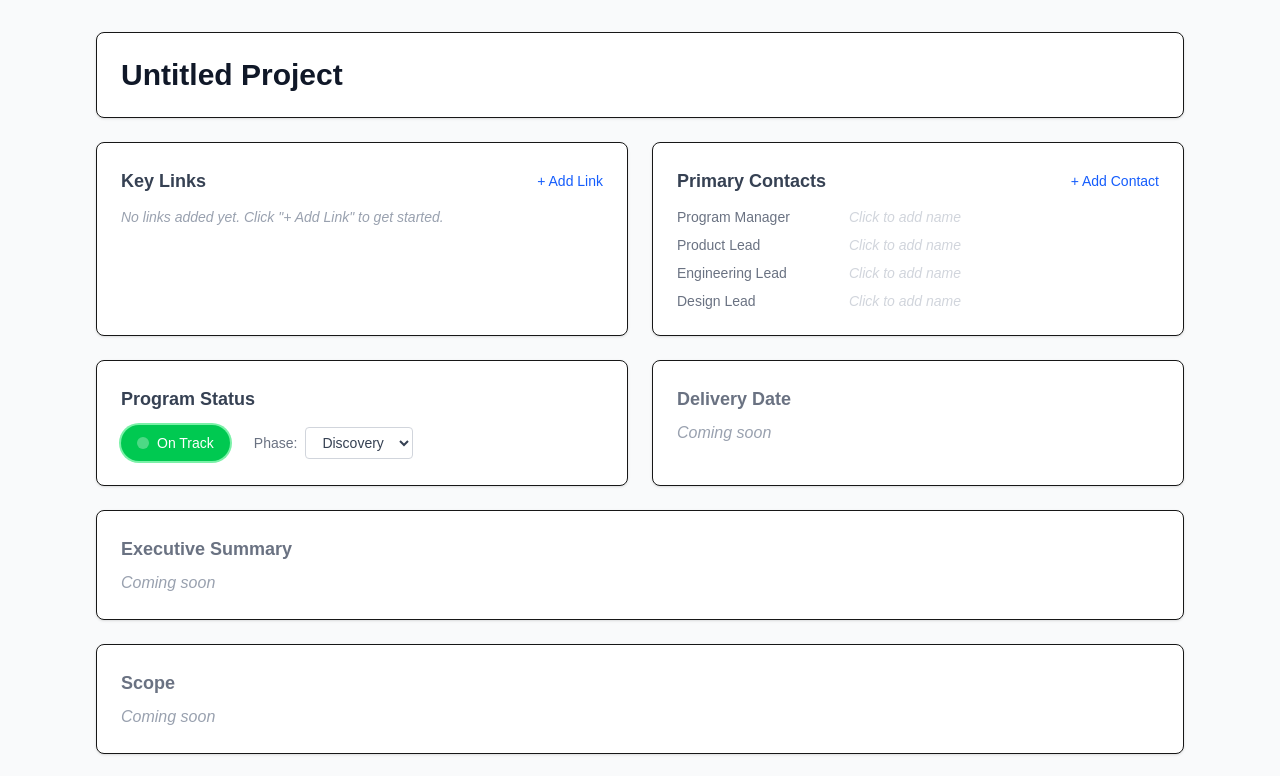
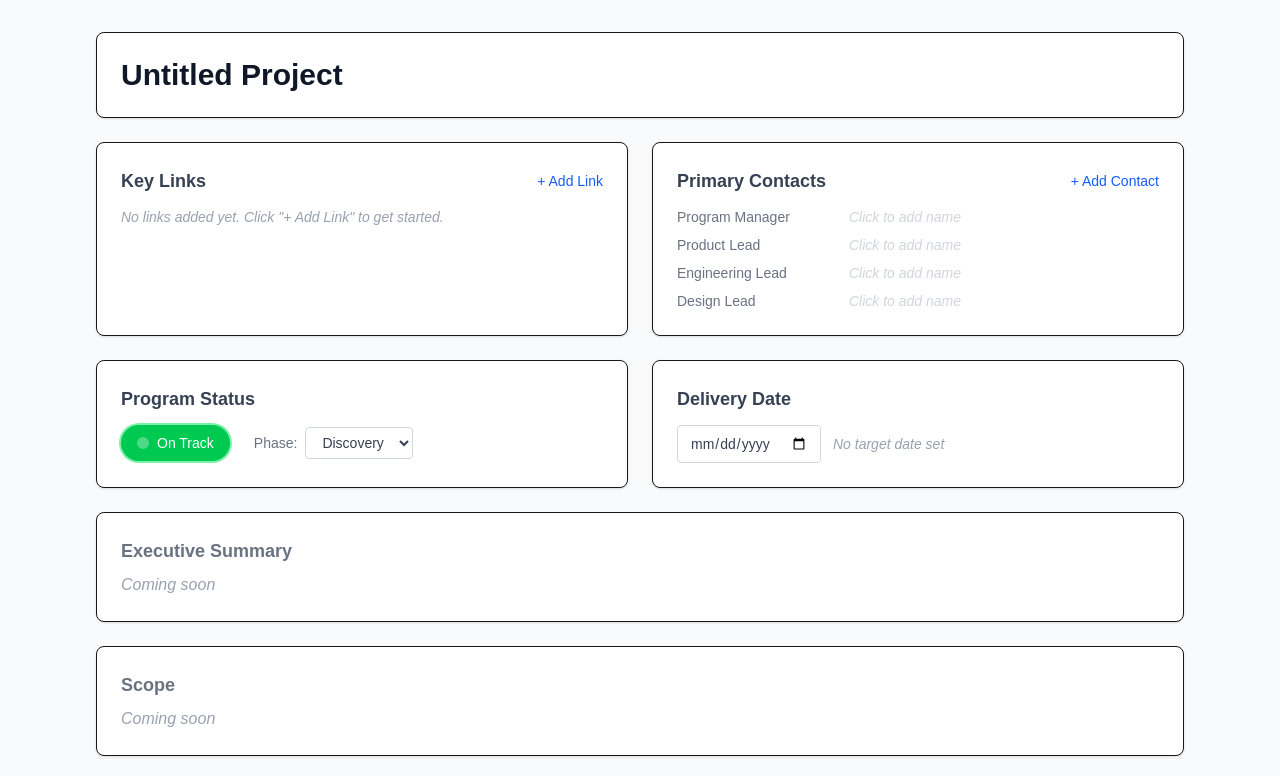
Before and after one commit to rschafer/simple-sheets, a Next.js app: page / in a window 1280 px wide. Shown: the top 776 px of the page. Built offline with nearby package versions, Linux system fonts and the light colour scheme.

Commit message:
Agent: Complete delivery-date-section
Add DeliveryDate component with date picker and formatted display.

Co-Authored-By: Claude Opus 4.5 <noreply@anthropic.com>

```diff
--- a/src/app/page.tsx
+++ b/src/app/page.tsx
@@ -2,6 +2,7 @@ import ProjectName from "@/components/ProjectName";
 import KeyLinks from "@/components/KeyLinks";
 import PrimaryContacts from "@/components/PrimaryContacts";
 import ProgramStatus from "@/components/ProgramStatus";
+import DeliveryDate from "@/components/DeliveryDate";
 
 export default function Home() {
   return (
@@ -29,8 +30,7 @@ export default function Home() {
               <ProgramStatus />
             </section>
             <section className="rounded-lg border bg-white p-6 shadow-sm">
-              <h2 className="text-lg font-semibold text-gray-500">Delivery Date</h2>
-              <p className="mt-2 text-gray-400 italic">Coming soon</p>
+              <DeliveryDate />
             </section>
           </div>
 
--- /dev/null
+++ b/src/components/DeliveryDate.tsx
@@ -0,0 +1,34 @@
+"use client";
+
+import { useDashboard } from "@/context/DashboardContext";
+
+export default function DeliveryDate() {
+  const { data, updateData } = useDashboard();
+
+  return (
+    <div>
+      <h2 className="text-lg font-semibold text-gray-700 mb-3">Delivery Date</h2>
+      <div className="flex items-center gap-3">
+        <input
+          type="date"
+          value={data.deliveryDate}
+          onChange={(e) => updateData({ deliveryDate: e.target.value })}
+          className="rounded border border-gray-300 px-3 py-2 text-sm text-gray-700 cursor-pointer hover:border-gray-400"
+        />
+        {data.deliveryDate && (
+          <span className="text-sm text-gray-500">
+            Target: {new Date(data.deliveryDate + "T00:00:00").toLocaleDateString("en-US", {
+              weekday: "long",
+              year: "numeric",
+              month: "long",
+              day: "numeric",
+            })}
+          </span>
+        )}
+        {!data.deliveryDate && (
+          <span className="text-sm text-gray-400 italic">No target date set</span>
+        )}
+      </div>
+    </div>
+  );
+}
```
Also changed, not shown: .agent-memory/features.json.
